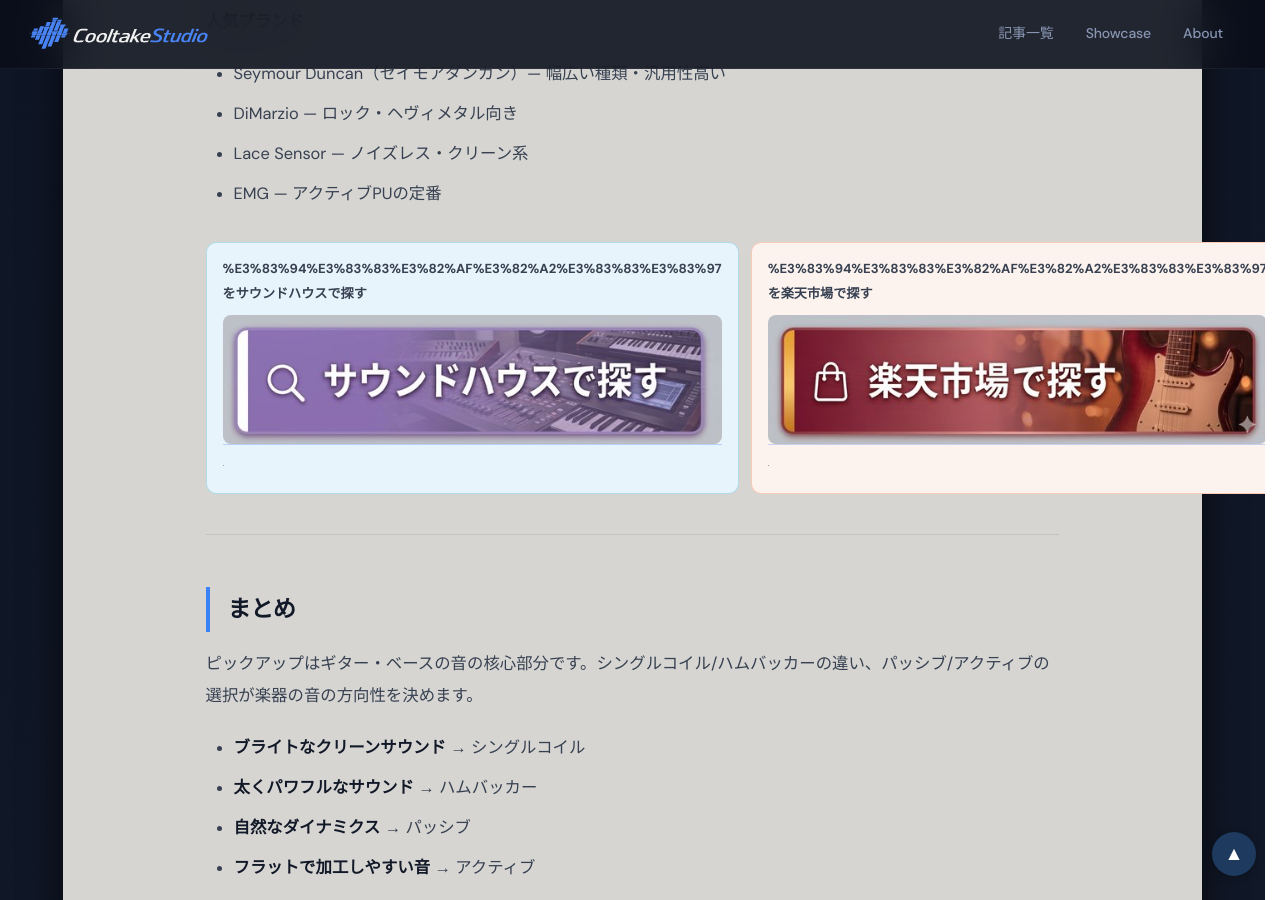
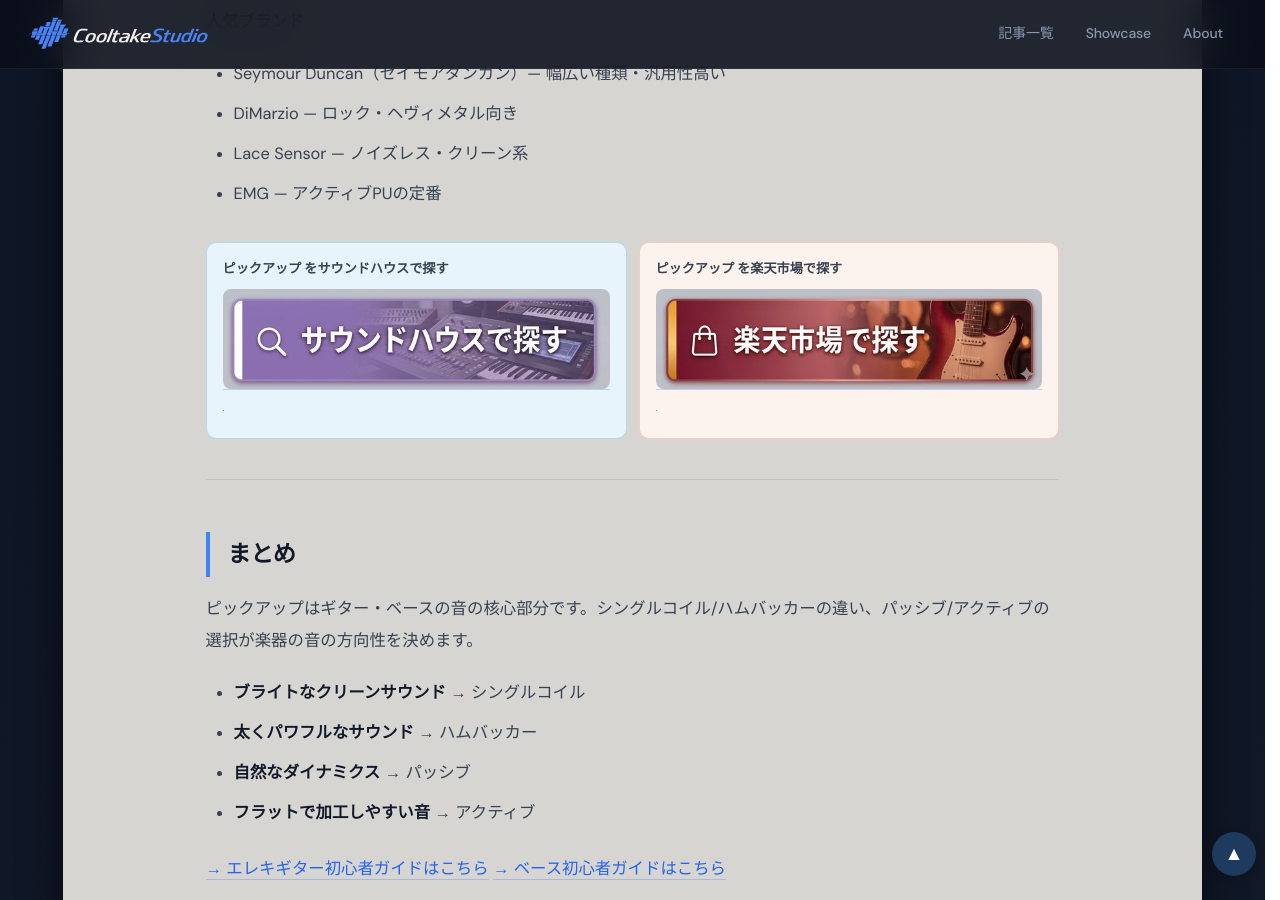
Before and after one commit to cooltake/cooltake-staging, a Jekyll site: the page built from _posts/2026-05-29-guitar-bass-pickup-guide.md, in a window 1280 px wide and 900 px high, scrolled down 3838 px. Built offline with Jekyll 4.4.1, drawn with Linux system fonts in a browser that asks for light colours; some web fonts are replaced; grey boxes are pictures that could not be loaded.

Commit message:
fix: decode URL-encoded keyword labels in shop buttons

```diff
--- a/_posts/2026-05-29-guitar-bass-pickup-guide.md
+++ b/_posts/2026-05-29-guitar-bass-pickup-guide.md
@@ -104,12 +104,12 @@
 
 <div style="display:flex;gap:.75rem;margin:2rem 0;">
 <div style="flex:1;padding:.8rem 1rem 1rem;background:#e8f4fb;border-radius:10px;border:1px solid rgba(8,145,178,.25);">
-<p style="margin:0 0 .5rem;color:#374151;font-size:.82rem;font-weight:bold;">%E3%83%94%E3%83%83%E3%82%AF%E3%82%A2%E3%83%83%E3%83%97 をサウンドハウスで探す</p>
+<p style="margin:0 0 .5rem;color:#374151;font-size:.82rem;font-weight:bold;">ピックアップ をサウンドハウスで探す</p>
 <a href="https://h.accesstrade.net/sp/cc?rk=01001xqc00os63&url=https%3A%2F%2Fwww.soundhouse.co.jp%2Fsearch%2Findex%2F%3Fsearch_all%3D%25E3%2583%2594%25E3%2583%2583%25E3%2582%25AF%25E3%2582%25A2%25E3%2583%2583%25E3%2583%2597" rel="nofollow" referrerpolicy="no-referrer-when-downgrade" style="display:block;text-decoration:none;"><img src="/assets/images/btn-soundhouse.jpg" alt="サウンドハウスで探す" width="600" height="155" style="max-width:100%;height:auto;border-radius:8px;display:block;"></a>
 <img src="https://h.accesstrade.net/sp/rr?rk=01001xqc00os63" width="1" height="1" border="0" alt="" loading="lazy">
 </div>
 <div style="flex:1;padding:.8rem 1rem 1rem;background:#fdf3ee;border-radius:10px;border:1px solid rgba(234,88,12,.25);">
-<p style="margin:0 0 .5rem;color:#374151;font-size:.82rem;font-weight:bold;">%E3%83%94%E3%83%83%E3%82%AF%E3%82%A2%E3%83%83%E3%83%97 を楽天市場で探す</p>
+<p style="margin:0 0 .5rem;color:#374151;font-size:.82rem;font-weight:bold;">ピックアップ を楽天市場で探す</p>
 <a href="https://hb.afl.rakuten.co.jp/hgc/0b15ddc7.28c5c9ed.0b15ddc8.5d23dd4d/?pc=https%3A%2F%2Fsearch.rakuten.co.jp%2Fsearch%2Fmall%2F%E3%82%AE%E3%82%BF%E3%83%BC%2B%E3%83%94%E3%83%83%E3%82%AF%E3%82%A2%E3%83%83%E3%83%97%2F" rel="nofollow" referrerpolicy="no-referrer-when-downgrade" style="display:block;text-decoration:none;"><img src="/assets/images/btn-rakuten.jpg" alt="楽天市場で探す" width="600" height="155" style="max-width:100%;height:auto;border-radius:8px;display:block;"></a>
 <img src="//i.moshimo.com/af/i/impression?a_id=5565352&amp;p_id=54&amp;pc_id=54&amp;pl_id=616" width="1" height="1" style="border:none;" alt="" loading="lazy">
 </div>
```
